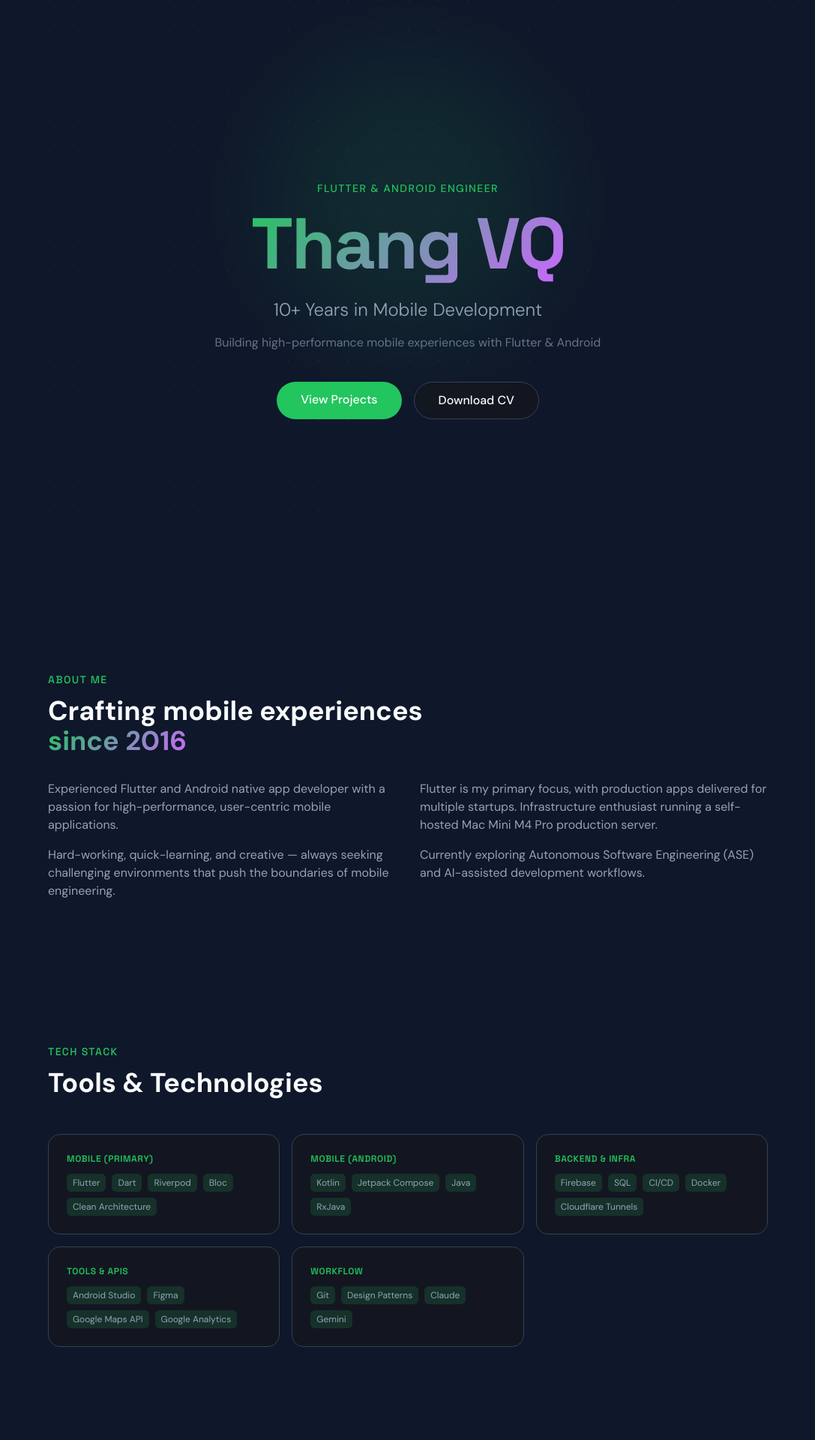
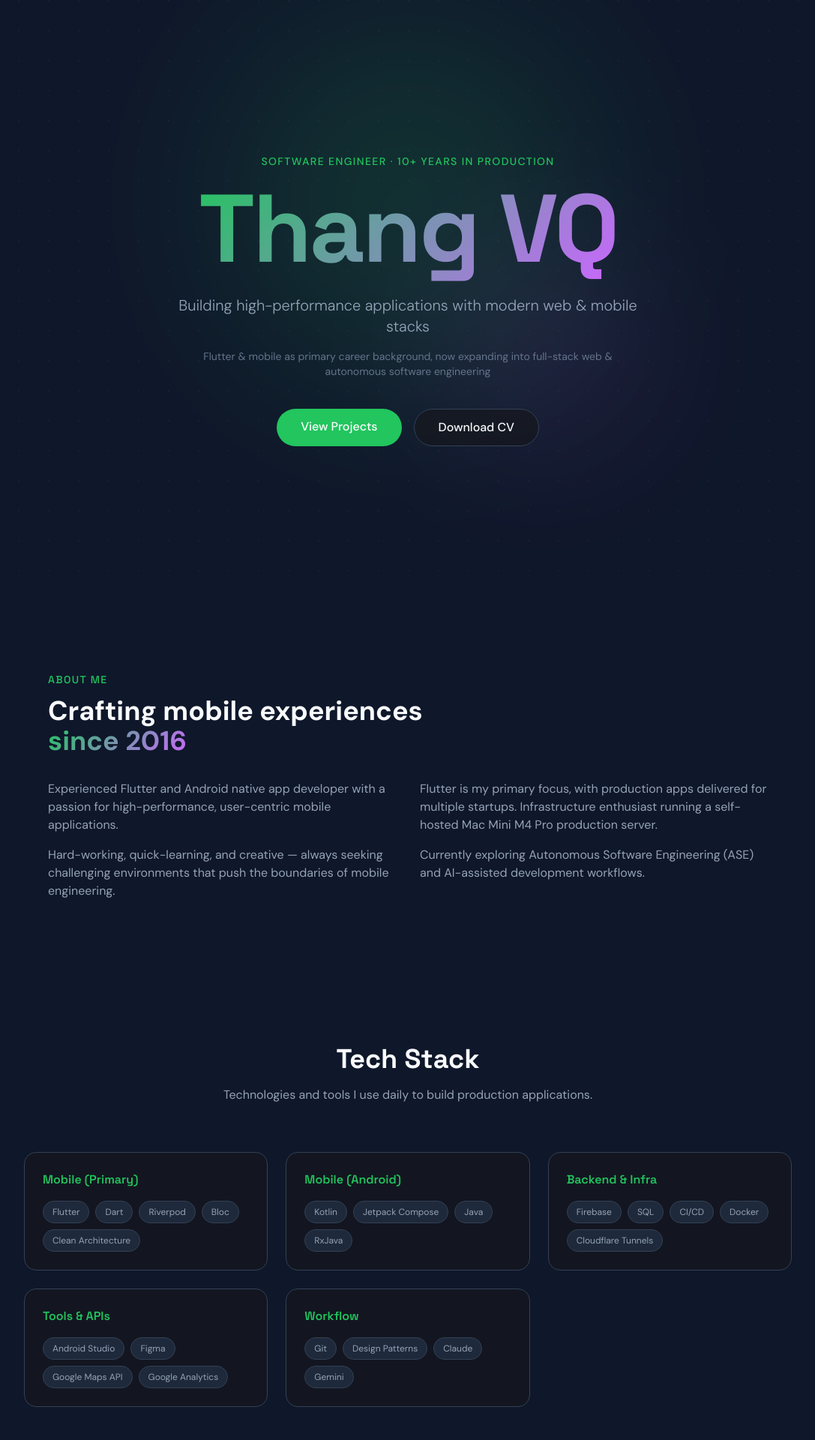
Before and after one commit to thangvq95/thangvq-digital-hub, a Next.js app: page / in a window 1280 px wide. Shown: the top 1920 px of the page at 75% size, without its empty margins (96-1183 px from the left). Built offline with nearby package versions, Linux system fonts and the light colour scheme.

Commit message:
feat(portfolio): implement HeroSection + TechStackSection with liquid glass effects

```diff
--- a/components/portfolio/HeroSection.tsx
+++ b/components/portfolio/HeroSection.tsx
@@ -4,7 +4,7 @@ const HeroSection: React.FC = () => {
       id="hero"
       className="relative min-h-screen flex items-center justify-center overflow-hidden"
     >
-      {/* Background grid/particle effect placeholder */}
+      {/* Dot grid background */}
       <div
         aria-hidden="true"
         className="absolute inset-0 opacity-20"
@@ -13,12 +13,17 @@ const HeroSection: React.FC = () => {
           backgroundSize: "40px 40px",
         }}
       />
-
-      {/* Accent glow */}
+      {/* Accent glow orb */}
       <div
         aria-hidden="true"
-        className="absolute top-1/3 left-1/2 -translate-x-1/2 -translate-y-1/2 w-96 h-96 rounded-full blur-3xl opacity-10"
+        className="absolute top-1/3 left-1/2 -translate-x-1/2 -translate-y-1/2 w-[500px] h-[500px] rounded-full blur-[120px] opacity-15"
         style={{ background: "var(--accent)" }}
+      />
+      {/* Secondary glow orb */}
+      <div
+        aria-hidden="true"
+        className="absolute bottom-1/4 right-1/4 w-72 h-72 rounded-full blur-[100px] opacity-10"
+        style={{ background: "hsl(280, 100%, 70%)" }}
       />
 
       <div className="relative z-10 text-center px-4 animate-fade-in-up">
@@ -26,32 +31,28 @@ const HeroSection: React.FC = () => {
           className="text-sm font-medium tracking-widest uppercase mb-4"
           style={{ color: "var(--accent)" }}
         >
-          Flutter &amp; Android Engineer
+          Software Engineer &middot; 10+ Years in Production
         </p>
-
-        <h1 className="text-6xl sm:text-8xl font-bold tracking-tight mb-6">
+        <h1 className="text-6xl sm:text-8xl lg:text-9xl font-bold tracking-tight mb-6">
           <span className="gradient-text">Thang VQ</span>
         </h1>
-
         <p
-          className="text-xl sm:text-2xl font-light mb-4"
+          className="text-lg sm:text-xl font-light mb-4 max-w-2xl mx-auto"
           style={{ color: "var(--text-secondary)" }}
         >
-          10+ Years in Mobile Development
+          Building high-performance applications with modern web &amp; mobile stacks
         </p>
-
         <p
-          className="max-w-xl mx-auto text-base mb-10"
+          className="max-w-xl mx-auto text-sm mb-10"
           style={{ color: "var(--text-muted)" }}
         >
-          Building high-performance mobile experiences with Flutter &amp; Android
+          Flutter &amp; mobile as primary career background, now expanding into full-stack web &amp; autonomous software engineering
         </p>
-
         <div className="flex flex-col sm:flex-row gap-4 justify-center">
           <a
             href="#projects"
             id="hero-view-projects"
-            className="px-8 py-3 rounded-full font-medium transition-all duration-200 hover:opacity-90 hover:scale-105"
+            className="px-8 py-3 rounded-full font-medium transition-all duration-200 hover:opacity-90 hover:-translate-y-0.5 cursor-pointer"
             style={{ background: "var(--accent)", color: "#fff" }}
           >
             View Projects
@@ -61,11 +62,8 @@ const HeroSection: React.FC = () => {
             id="hero-download-cv"
             target="_blank"
             rel="noopener noreferrer"
-            className="px-8 py-3 rounded-full font-medium glass transition-all duration-200 hover:scale-105"
-            style={{
-              color: "var(--text-primary)",
-              border: "1px solid var(--border)",
-            }}
+            className="px-8 py-3 rounded-full font-medium glass transition-all duration-200 hover:-translate-y-0.5 cursor-pointer"
+            style={{ color: "var(--text-primary)", border: "1px solid var(--border)" }}
           >
             Download CV
           </a>
--- a/components/portfolio/TechStackSection.tsx
+++ b/components/portfolio/TechStackSection.tsx
@@ -2,54 +2,53 @@ import { TECH_STACK } from "@/lib/constants";
 
 const TechStackSection: React.FC = () => {
   return (
-    <section
-      id="tech-stack"
-      className="max-w-5xl mx-auto px-4 sm:px-6 lg:px-8 py-24"
-    >
+    <section id="tech-stack" className="py-24 px-4">
+      <div className="max-w-5xl mx-auto">
         <h2
-        className="text-sm font-medium tracking-widest uppercase mb-3"
-        style={{ color: "var(--accent)" }}
+          className="text-3xl sm:text-4xl font-bold text-center mb-4"
+          style={{ color: "var(--text-primary)" }}
         >
           Tech Stack
         </h2>
         <p
-        className="text-4xl font-bold mb-12"
-        style={{ color: "var(--text-primary)" }}
+          className="text-center max-w-2xl mx-auto mb-16 text-base"
+          style={{ color: "var(--text-secondary)" }}
         >
-        Tools &amp; Technologies
+          Technologies and tools I use daily to build production applications.
         </p>
-
-      <div className="grid sm:grid-cols-2 lg:grid-cols-3 gap-4">
-        {TECH_STACK.map((category) => (
+        <div className="grid grid-cols-1 sm:grid-cols-2 lg:grid-cols-3 gap-6">
+          {TECH_STACK.map((category, i) => (
             <div
               key={category.name}
-            id={`techstack-${category.name.toLowerCase().replace(/\s+/g, "-")}`}
-            className="p-6 rounded-2xl card-hover glass"
-            style={{ border: "1px solid var(--border)" }}
+              data-testid={`tech-category-${i}`}
+              className="p-6 rounded-2xl glass card-hover"
+              style={{ border: "1px solid var(--border)", animationDelay: `${i * 80}ms` }}
             >
               <h3
-              className="text-xs font-semibold tracking-wider uppercase mb-3"
+                className="text-base font-semibold mb-4"
                 style={{ color: "var(--accent)" }}
               >
                 {category.name}
               </h3>
               <div className="flex flex-wrap gap-2">
-              {category.items.map((item) => (
+                {category.items.map((tech) => (
                   <span
-                  key={item}
-                  className="text-xs px-2 py-1 rounded-md"
+                    key={tech}
+                    className="text-xs px-3 py-1.5 rounded-full transition-colors duration-200"
                     style={{
-                    background: "var(--accent-glow)",
+                      background: "var(--bg-card)",
                       color: "var(--text-secondary)",
+                      border: "1px solid var(--border)",
                     }}
                   >
-                  {item}
+                    {tech}
                   </span>
                 ))}
               </div>
             </div>
           ))}
         </div>
+      </div>
     </section>
   );
 };
```
Lines whose indentation alone changed are shown as unchanged.
